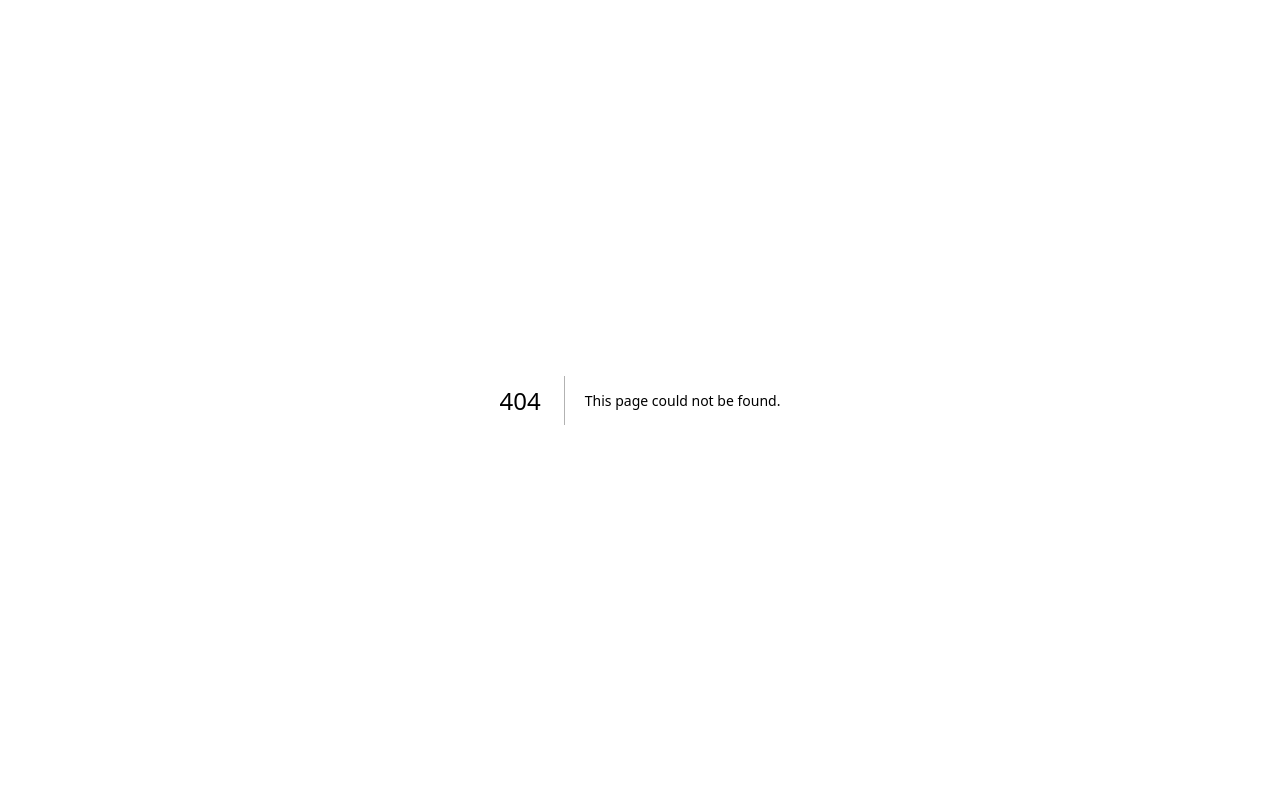
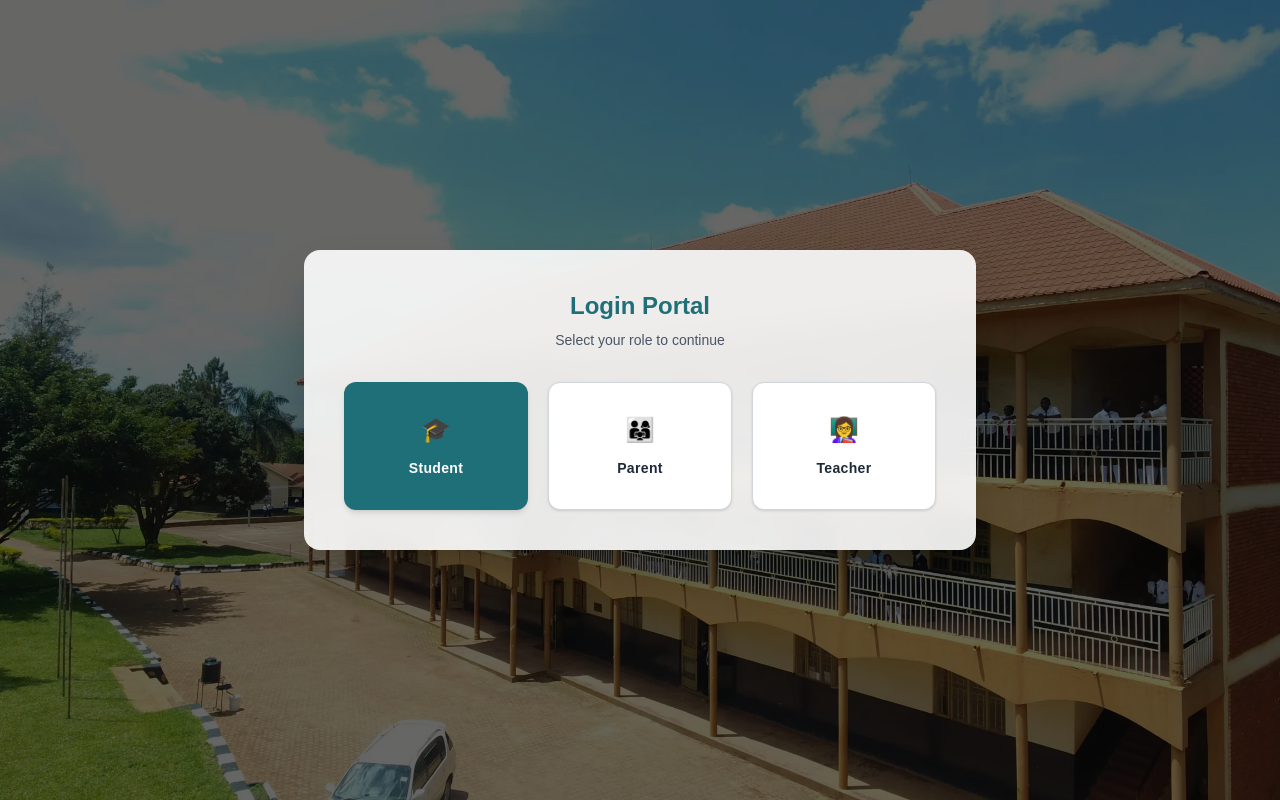
Before and after one commit to ClaireMasiga24/Namiryango-SS, a Next.js app: page /login in a window 1280 px wide. Before the commit this address had no page. Built offline with nearby package versions, Linux system fonts and the light colour scheme.

Commit message:
I have added the front end for the LOGIN page

```diff
--- /dev/null
+++ b/app/login/page.tsx
@@ -0,0 +1,190 @@
+"use client";
+
+import { useState } from "react";
+import Image from "next/image";
+
+type Role = "student" | "parent" | "teacher" | null;
+
+export default function LoginPage() {
+  const [role, setRole] = useState<Role>(null);
+
+  return (
+    <main className="relative min-h-screen flex items-center justify-center px-6">
+
+      {/* 🔥 BACKGROUND IMAGE */}
+      <Image
+        src="/images/Amin-block2-scaled.webp"
+        alt="School Background"
+        fill
+        priority
+        className="object-cover"
+      />
+
+      {/* 🔥 DARK OVERLAY */}
+      <div className="absolute inset-0 bg-black/60" />
+
+      {/* 🔥 CONTENT */}
+      <div className="relative z-10 w-full max-w-2xl bg-white/90 backdrop-blur-md shadow-2xl rounded-2xl p-10">
+
+        {/* ================= ROLE SELECTION ================= */}
+        {!role && (
+          <>
+            <h1 className="text-2xl font-semibold text-center mb-2 text-[#1F6F78]">
+              Login Portal
+            </h1>
+
+            <p className="text-center text-sm text-gray-600 mb-8">
+              Select your role to continue
+            </p>
+
+            <div className="grid grid-cols-1 sm:grid-cols-3 gap-5">
+
+              <button
+                onClick={() => setRole("student")}
+                className="flex flex-col items-center justify-center h-32 rounded-xl bg-[#1F6F78] text-white font-semibold shadow-md hover:shadow-lg hover:scale-[1.03] transition-all"
+              >
+                <span className="text-2xl">🎓</span>
+                <span className="mt-3 text-sm tracking-wide">Student</span>
+              </button>
+
+              <button
+                onClick={() => setRole("parent")}
+                className="flex flex-col items-center justify-center h-32 rounded-xl border border-gray-300 bg-white text-gray-800 font-semibold shadow-sm hover:shadow-md hover:scale-[1.03] transition-all"
+              >
+                <span className="text-2xl">👨‍👩‍👧</span>
+                <span className="mt-3 text-sm tracking-wide">Parent</span>
+              </button>
+
+              <button
+                onClick={() => setRole("teacher")}
+                className="flex flex-col items-center justify-center h-32 rounded-xl border border-gray-300 bg-white text-gray-800 font-semibold shadow-sm hover:shadow-md hover:scale-[1.03] transition-all"
+              >
+                <span className="text-2xl">👩‍🏫</span>
+                <span className="mt-3 text-sm tracking-wide">Teacher</span>
+              </button>
+
+            </div>
+          </>
+        )}
+
+        {/* ================= STUDENT LOGIN ================= */}
+        {role === "student" && (
+          <>
+            <h2 className="text-xl font-semibold mb-6 text-[#1F6F78] text-center">
+              Student Login
+            </h2>
+
+            <form className="space-y-4">
+              <input
+                type="text"
+                placeholder="Payment Number"
+                className="w-full px-4 py-3 border rounded-lg focus:outline-none focus:ring-2 focus:ring-[#1F6F78]"
+                required
+              />
+
+              <input
+                type="text"
+                placeholder="Student Name"
+                className="w-full px-4 py-3 border rounded-lg focus:outline-none focus:ring-2 focus:ring-[#1F6F78]"
+                required
+              />
+
+              <button
+                type="submit"
+                className="w-full bg-[#1F6F78] text-white py-3 rounded-lg font-semibold hover:opacity-90 transition"
+              >
+                Login
+              </button>
+            </form>
+
+            <button
+              onClick={() => setRole(null)}
+              className="mt-5 text-sm text-gray-500 block mx-auto"
+            >
+              ← Back
+            </button>
+          </>
+        )}
+
+        {/* ================= PARENT LOGIN ================= */}
+        {role === "parent" && (
+          <>
+            <h2 className="text-xl font-semibold mb-6 text-[#1F6F78] text-center">
+              Parent Login
+            </h2>
+
+            <form className="space-y-4">
+              <input
+                type="text"
+                placeholder="Student ID / Payment Number"
+                className="w-full px-4 py-3 border rounded-lg focus:outline-none focus:ring-2 focus:ring-[#1F6F78]"
+                required
+              />
+
+              <input
+                type="password"
+                placeholder="Parent Password"
+                className="w-full px-4 py-3 border rounded-lg focus:outline-none focus:ring-2 focus:ring-[#1F6F78]"
+                required
+              />
+
+              <button
+                type="submit"
+                className="w-full bg-[#1F6F78] text-white py-3 rounded-lg font-semibold hover:opacity-90 transition"
+              >
+                Login
+              </button>
+            </form>
+
+            <button
+              onClick={() => setRole(null)}
+              className="mt-5 text-sm text-gray-500 block mx-auto"
+            >
+              ← Back
+            </button>
+          </>
+        )}
+
+        {/* ================= TEACHER LOGIN ================= */}
+        {role === "teacher" && (
+          <>
+            <h2 className="text-xl font-semibold mb-6 text-[#1F6F78] text-center">
+              Teacher Login
+            </h2>
+
+            <form className="space-y-4">
+              <input
+                type="email"
+                placeholder="Teacher Email"
+                className="w-full px-4 py-3 border rounded-lg focus:outline-none focus:ring-2 focus:ring-[#1F6F78]"
+                required
+              />
+
+              <input
+                type="password"
+                placeholder="Password"
+                className="w-full px-4 py-3 border rounded-lg focus:outline-none focus:ring-2 focus:ring-[#1F6F78]"
+                required
+              />
+
+              <button
+                type="submit"
+                className="w-full bg-[#1F6F78] text-white py-3 rounded-lg font-semibold hover:opacity-90 transition"
+              >
+                Login
+              </button>
+            </form>
+
+            <button
+              onClick={() => setRole(null)}
+              className="mt-5 text-sm text-gray-400 block mx-auto"
+            >
+              ← Back
+            </button>
+          </>
+        )}
+
+      </div>
+    </main>
+  );
+}
--- a/app/page.tsx
+++ b/app/page.tsx
@@ -2,9 +2,10 @@
 
 import { useEffect, useState } from "react";
 import Image from "next/image";
+import Link from "next/link"; // ✅ ADDED
 
 export default function Page() {
-  const [scrolled, setScrolled] = useState(false);
+  const [scrolled, setScrolled] = useState<boolean>(false); // ✅ typed (safe for TS)
 
   useEffect(() => {
     const handleScroll = () => {
@@ -67,7 +68,11 @@ export default function Page() {
               <a>FACILITIES</a>
               <a>NEWS & EVENTS</a>
               <a>ADMISSIONS</a>
-              <a>LOGIN</a>
+
+              {/* ✅ FIXED LOGIN ONLY */}
+              <Link href="/login" className="cursor-pointer">
+                LOGIN
+              </Link>
 
               <button className={`ml-2 px-7 py-3 rounded-full text-xs font-semibold uppercase tracking-[2.5px] ${
                 scrolled ? "bg-[#1F6F78] text-white" : "bg-white text-black"
@@ -126,7 +131,6 @@ export default function Page() {
 
             <div className="w-full h-[1px] bg-[#c5a46d] mb-8" />
 
-            {/* 🔥 ONLY THING IMPROVED */}
             <p className="text-[17px] leading-[1.9] text-gray-700 mb-6">
               At Namiryango SSS, we are committed to providing quality education that nurtures well-rounded, morally upright citizens.
             </p>
```
